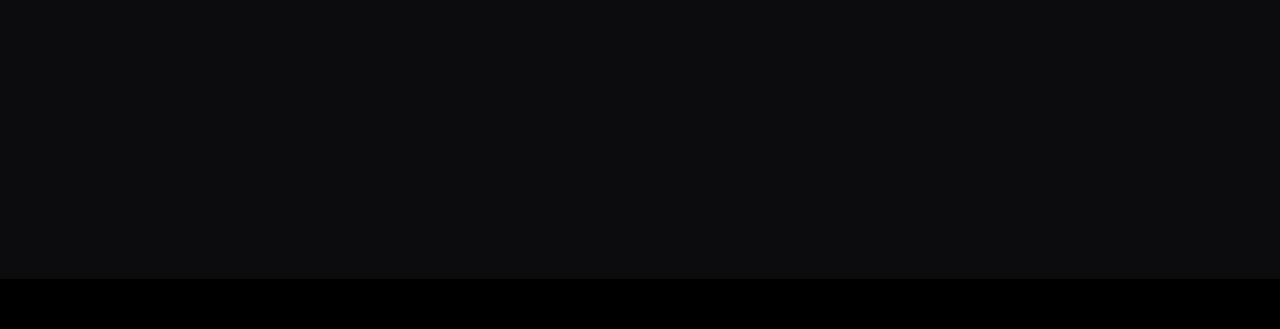
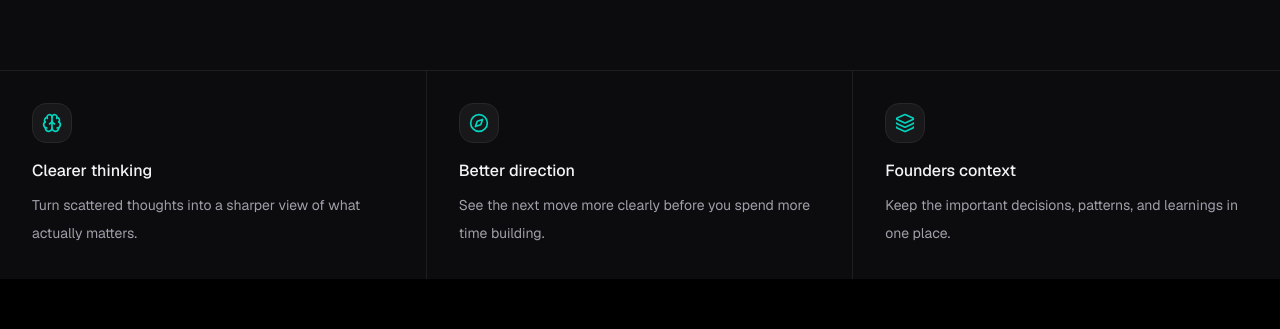
Before and after one commit to annuk123/nexra, a Next.js app: page / in a window 1280 px wide. Shown: the part 730-1059 px from the top of the page. Built offline with nearby package versions, Linux system fonts and the light colour scheme; no server answers.

Commit message:
typo fixed

```diff
--- a/app/page.tsx
+++ b/app/page.tsx
@@ -4,7 +4,6 @@
 import Hero from "@/components/Hero/Hero";
 import Footer from "@/components/Footer/footer";
 import HowItWorks from "@/components/HowItWorks/HowItWorks";
-import DemoSection from "@/components/demoSection/demo";
 import FounderNote from "@/components/FounderNote/FounderNote";
 import Navbar from "@/components/Navbar/nav";
 import PricingSection from "@/components/Pricingsection/Pricingsection";
--- a/components/Hero/Hero.tsx
+++ b/components/Hero/Hero.tsx
@@ -45,7 +45,7 @@
 
 export default function HeroSection() {
   return (
-    <>
+
     <section className="relative overflow-hidden bg-[#0C0C0E] text-zinc-100">
 
       {/* ── Background ── */}
@@ -157,8 +157,9 @@
       </div>
 
       {/* ── Feature strip ── */}
-  <div className="border-t border-zinc-800/70">
-    <div className="mx-auto grid max-w-7xl md:grid-cols-3 md:divide-x md:divide-zinc-800/70">
+
+      <div className="relative border-t border-zinc-800/70">
+        <div className="mx-auto grid max-w-7xl md:grid-cols-3 md:divide-x md:divide-zinc-800/70">
           {pillars.map((item) => {
             const Icon = item.icon;
             return (
@@ -179,9 +180,8 @@
       </div>
 
 
+    </section>
 
-    </section>
-</>
 
 
   );
```
